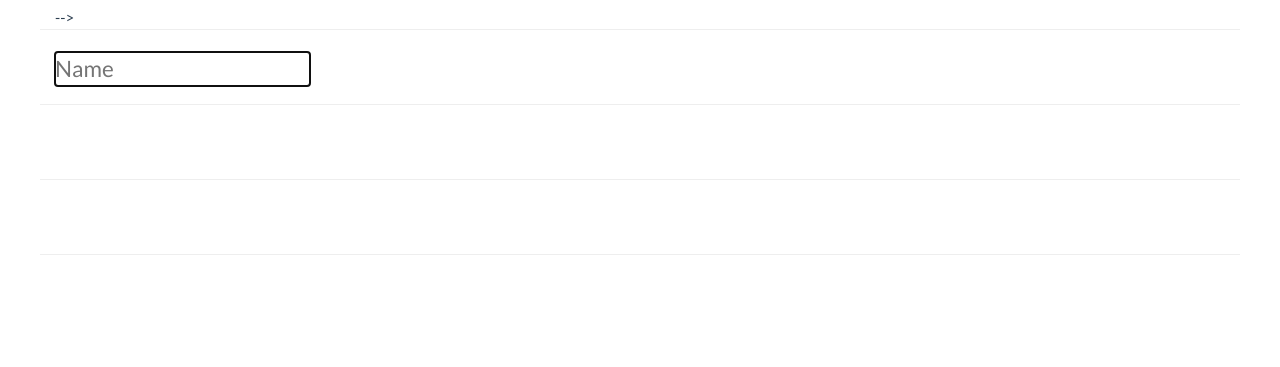
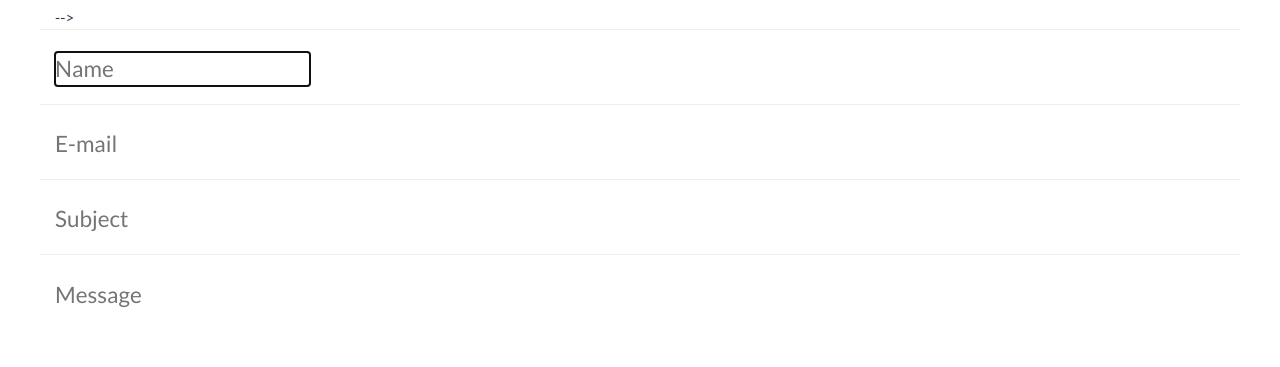
Before and after one commit to tadasz/tadasz.github.io, a plain HTML site: page index.html in a window 1280 px wide. Shown: the part 2500-2867 px from the top of the page. Drawn offline with nearby package versions, Linux system fonts and the light colour scheme.

Commit message:
updating form, step6

```diff
--- a/index.html
+++ b/index.html
@@ -296,21 +296,21 @@
             <div class="row control-group">
                 <div class="form-group col-xs-12 floating-label-form-group controls">
                     <label for="email">E-mail</label>
-                    <input id="email" type="email" name="email" class="field" required /><br/>
+                    <input id="email" type="email" name="email" class="field" placeholder="E-mail" required /><br/>
                 </div>
             </div>
 
             <div class="row control-group">
                 <div class="form-group col-xs-12 floating-label-form-group controls">
                     <label for="subject">Subject</label>
-                    <input id="subject" type="text" name="subject" class="field" required /><br/>
+                    <input id="subject" type="text" name="subject" class="field" placeholder="Subject" required /><br/>
                 </div>
             </div>
 
             <div class="row control-group">
                 <div class="form-group col-xs-12 floating-label-form-group controls">
                     <label for="message">Message</label>
-                    <textarea id="message" name="message" required ></textarea><br/>
+                    <textarea id="message" name="message" placeholder="Message" required ></textarea><br/>
                 </div>
             </div>
 
```
